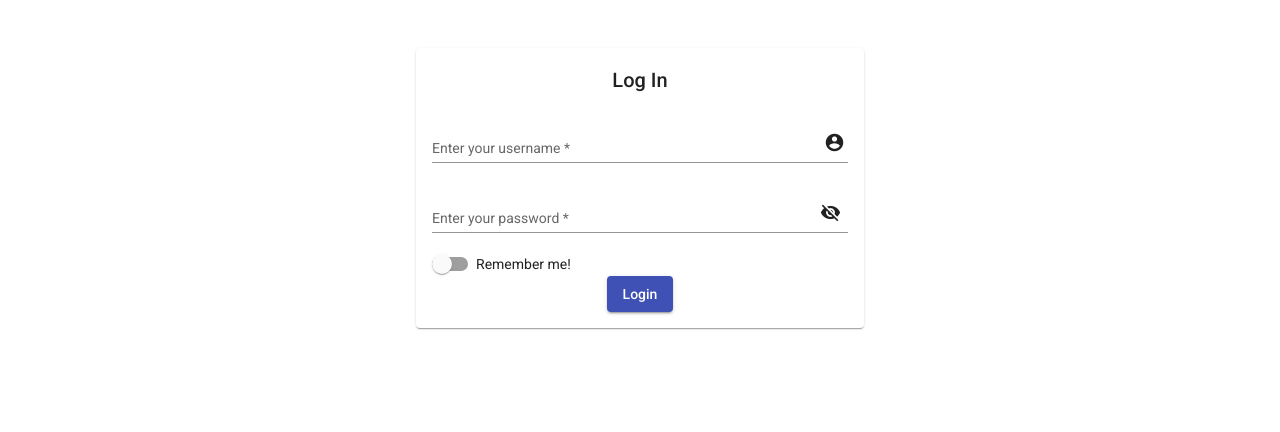
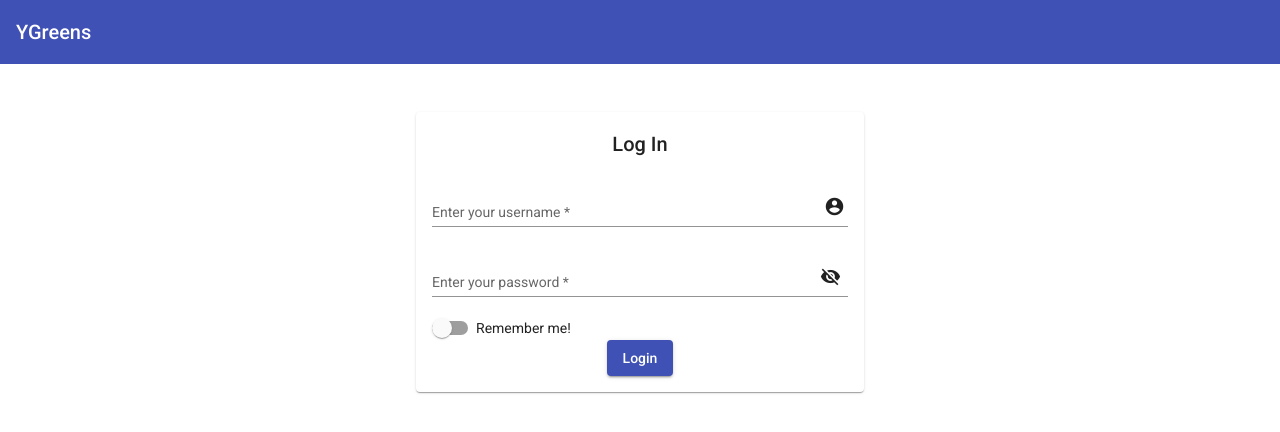
Before and after one commit to Yolshin195/admin.ygreens.ru, an Angular app: page / in a window 1280 px wide. Shown: the top 432 px of the page. Built offline with nearby package versions, Linux system fonts and the light colour scheme.

Commit message:
add nav in login page

```diff
--- a/src/app/app.component.html
+++ b/src/app/app.component.html
@@ -1,4 +1,7 @@
 <ng-template [ngIf]="!userServer.authenticated">
+  <mat-toolbar color="primary">
+    <span>YGreens</span>
+  </mat-toolbar>
   <app-login></app-login>
 </ng-template>
 
```
